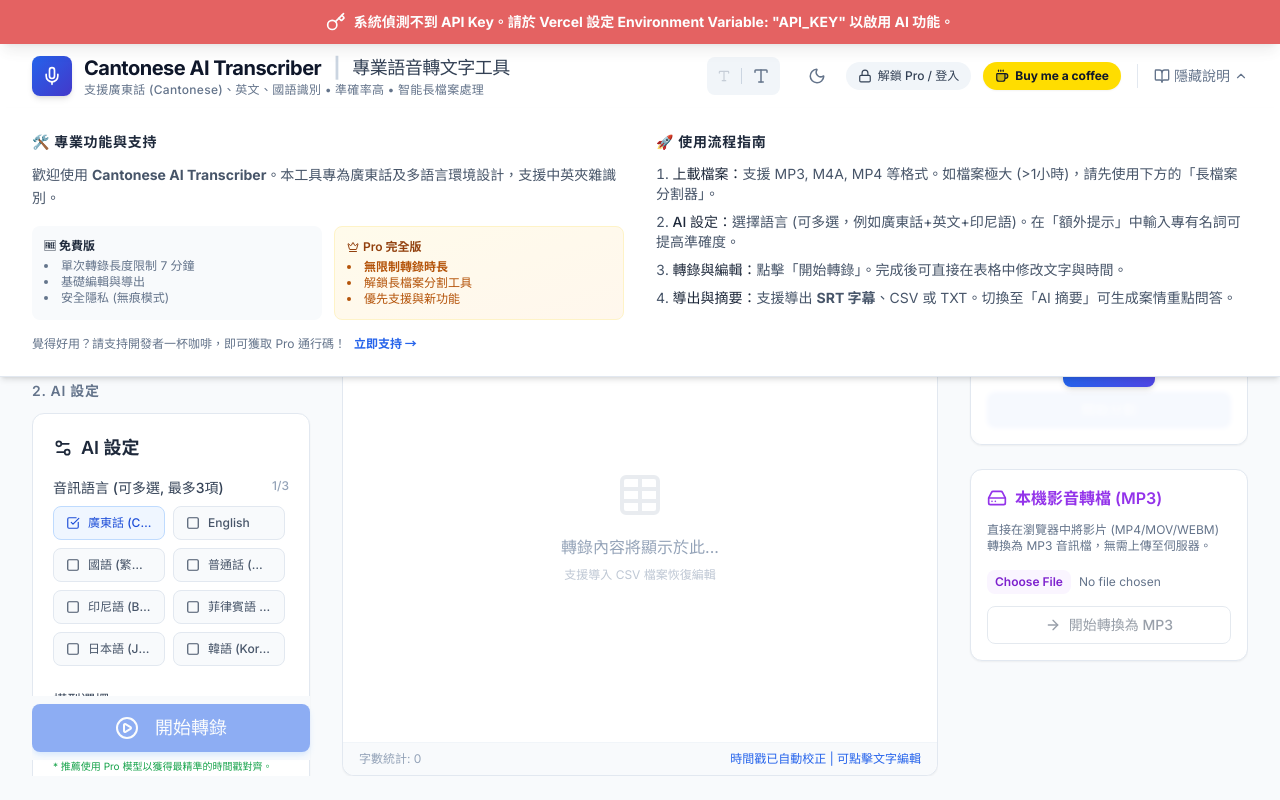
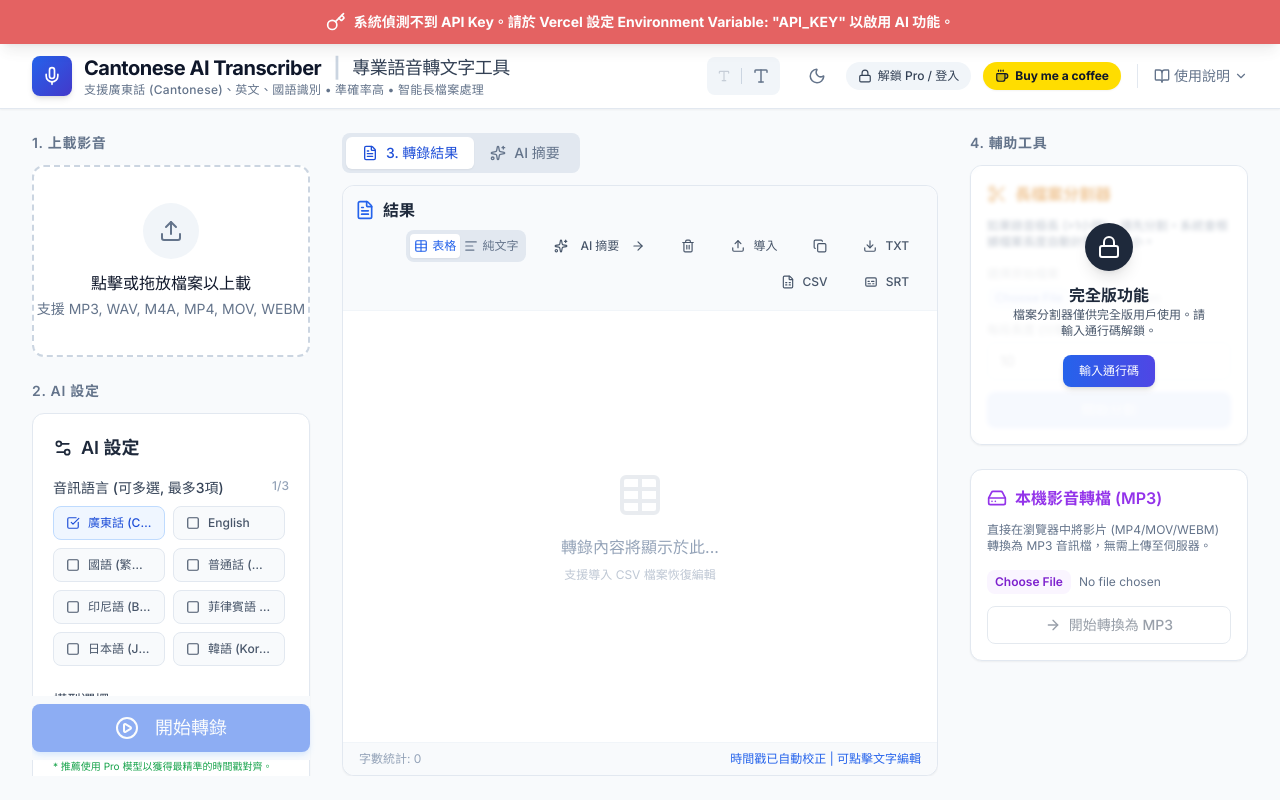
Before and after one commit to mentosming/cantonese-ai-transcriberv3, a React (Vite) app: page / in a window 1280 px wide. Built offline with nearby package versions, Linux system fonts and the light colour scheme.

Commit message:
feat: implement auto-hide guide feature and improve environment variable loading in Vite config

```diff
--- a/App.tsx
+++ b/App.tsx
@@ -76,6 +76,14 @@
         }
     };
     checkSavedLicense();
+  }, []);
+
+  // --- Auto-Hide Guide Effect ---
+  useEffect(() => {
+    const timer = setTimeout(() => {
+      setShowGuide(false);
+    }, 3000);
+    return () => clearTimeout(timer);
   }, []);
 
   // --- Theme Effect ---
--- a/src/vite-env.d.ts
+++ b/src/vite-env.d.ts
@@ -1,5 +1,3 @@
-/// <reference types="vite/client" />
-
 declare module '*.svg' {
   import * as React from 'react';
   export const ReactComponent: React.FunctionComponent<React.SVGProps<SVGSVGElement> & { title?: string }>;
--- a/vite.config.ts
+++ b/vite.config.ts
@@ -4,7 +4,8 @@
 export default defineConfig(({ mode }) => {
   // Load env file based on `mode` in the current working directory.
   // Set the third parameter to '' to load all env regardless of the `VITE_` prefix.
-  const env = loadEnv(mode, process.cwd(), '');
+  // Use '.' instead of process.cwd() to avoid type errors if @types/node is missing or conflicting
+  const env = loadEnv(mode, '.', '');
 
   // Logic to prioritize: API_KEY (Vercel System) > VITE_API_KEY > GOOGLE_API_KEY
   const apiKey = env.API_KEY || env.VITE_API_KEY || env.GOOGLE_API_KEY || '';
```
